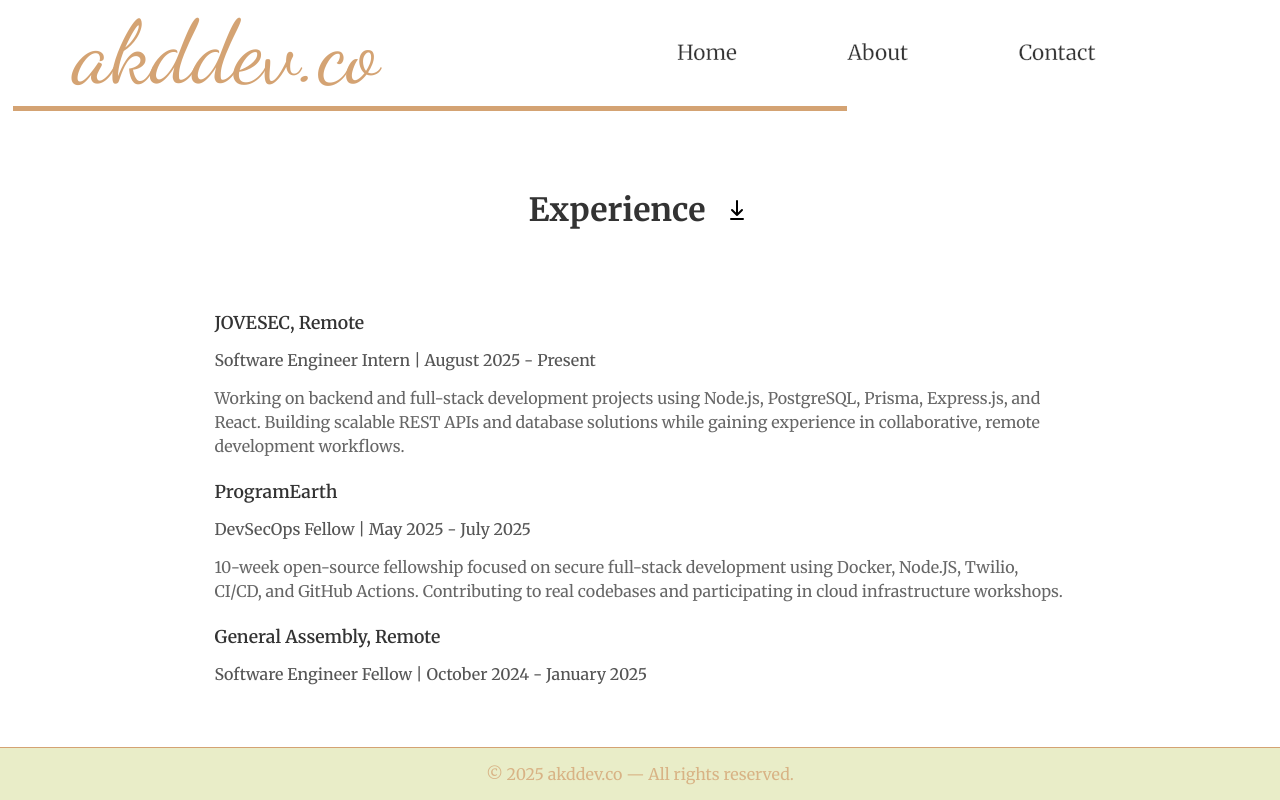
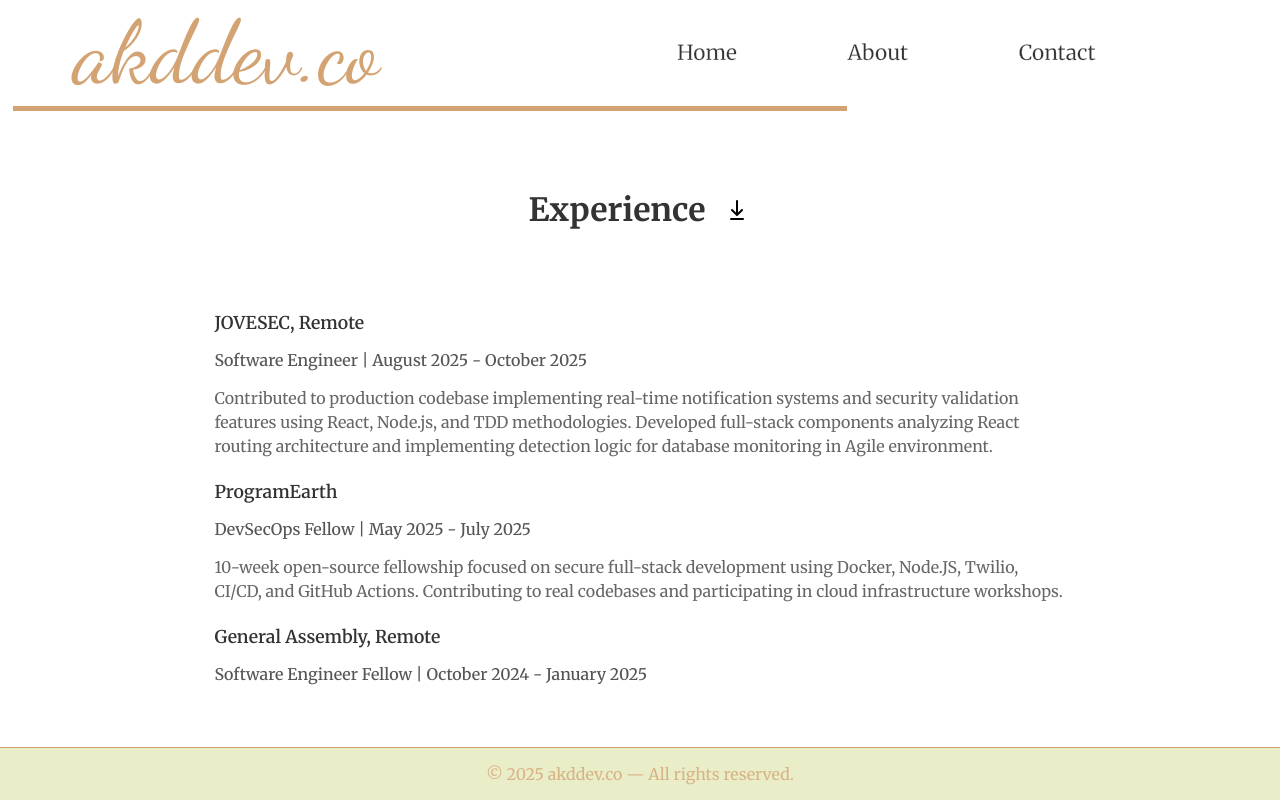
Before and after one commit to bootupAbdullah/personal_webpage, a React (Vite) app in the folder frontend/: page /about in a window 1280 px wide. Both pictures are taken after a click on the button 640 px from the left and 705 px from the top of the page. Built offline with nearby package versions, Linux system fonts and the light colour scheme; a web font is replaced by a local one.

Commit message:
Chore/remove unused files (#46)
* documentation: updated readme

* update: added link to deployed application tracker

* chore: remove unused Landing component

* uploaded updated resume

* updated experience page

```diff
--- a/frontend/src/assets/components/About/Experience.jsx
+++ b/frontend/src/assets/components/About/Experience.jsx
@@ -22,8 +22,8 @@ const Experience = ({ onToggle }) => (
 
         <div className="experience__job">
           <h4 className="experience__company-name">JOVESEC, Remote</h4>
-          <p className="experience__job-title">Software Engineer Intern | August 2025 - Present</p>
-          <p className="experience__job-description">Working on backend and full-stack development projects using Node.js, PostgreSQL, Prisma, Express.js, and React. Building scalable REST APIs and database solutions while gaining experience in collaborative, remote development workflows.</p>
+          <p className="experience__job-title">Software Engineer | August 2025 - October 2025</p>
+          <p className="experience__job-description">Contributed to production codebase implementing real-time notification systems and security validation features using React, Node.js, and TDD methodologies. Developed full-stack components analyzing React routing architecture and implementing detection logic for database monitoring in Agile environment.</p>
         </div>
 
         <div className="experience__job">
```
